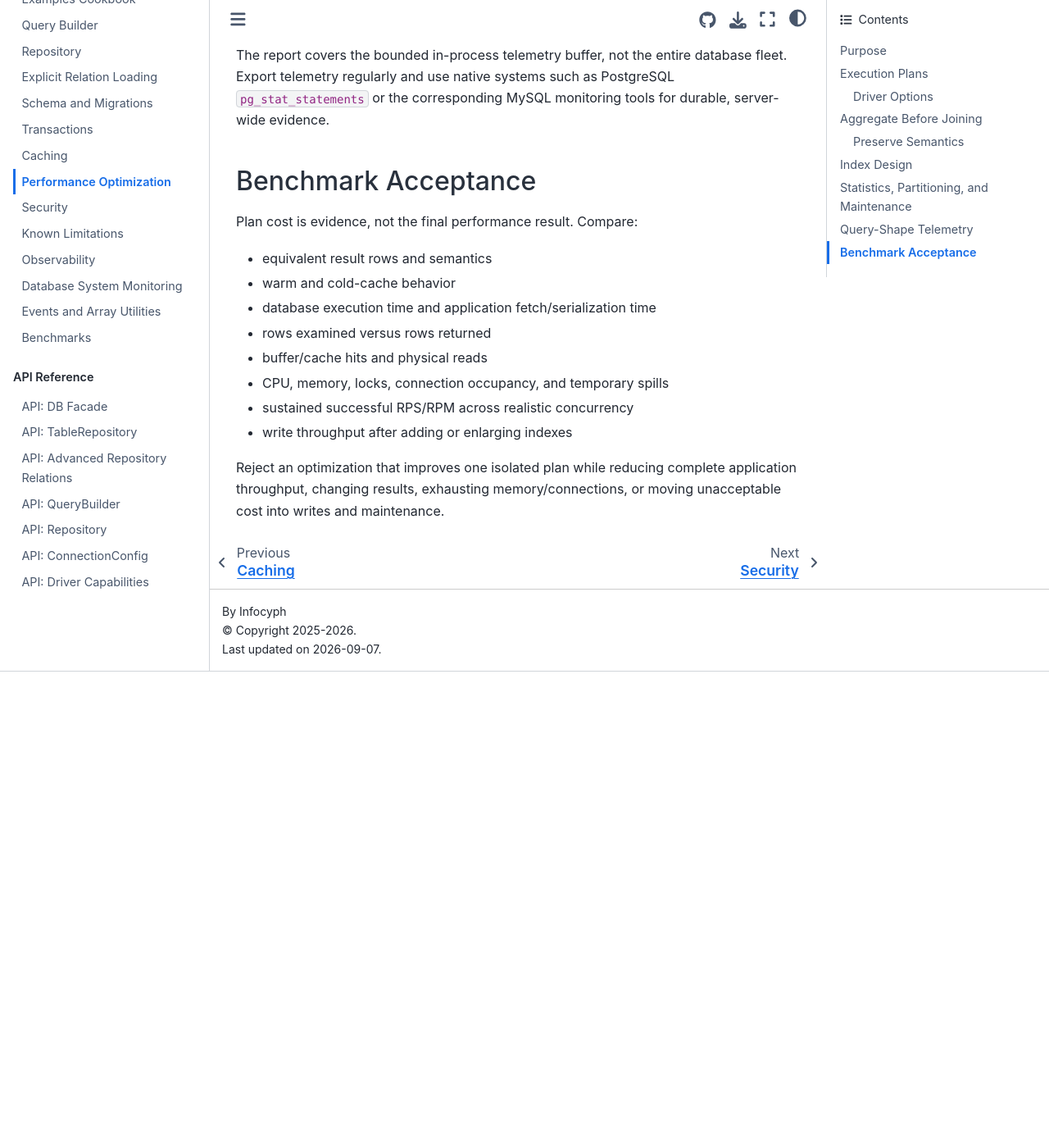
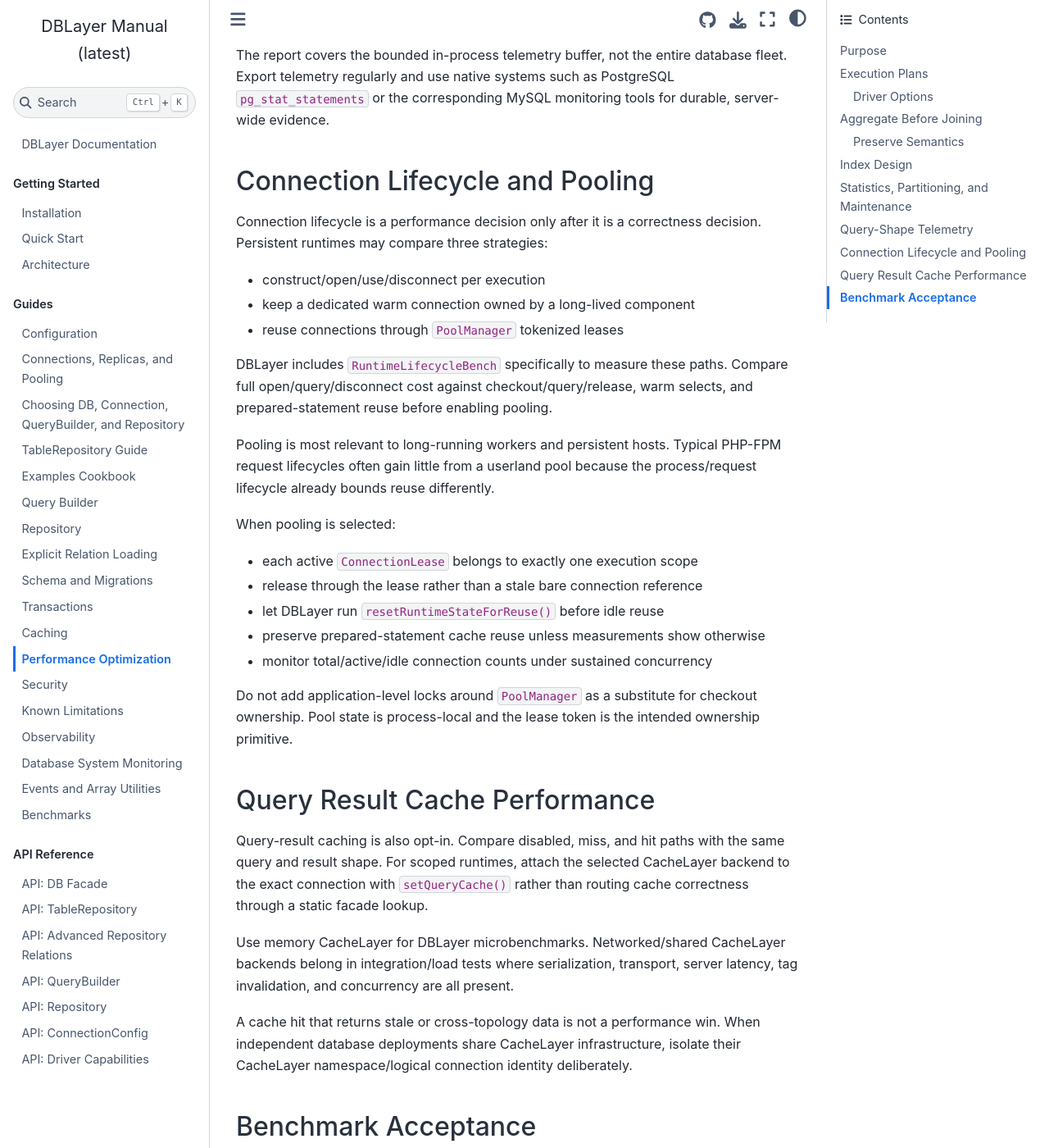
Before and after one commit to infocyph/DBLayer, a Sphinx documentation site: the page built from docs/performance-optimization.rst, in a window 1280 px wide and 1400 px high, scrolled down 5429 px. Shown: the whole window at 82% size. Built offline with Sphinx 7.4.7 and the Sphinx Book theme 1.1.4, drawn with Linux system fonts in a browser that asks for light colours; before the commit the page ends 6248 px from its top, so only the background shows below that; some of the changed text lies outside the part shown.

Commit message:
docs: add lifecycle and pooling performance guidance

```diff
--- a/docs/performance-optimization.rst
+++ b/docs/performance-optimization.rst
@@ -14,7 +14,7 @@
 1. Capture the slow parameterized query shape.
 2. Inspect its native execution plan.
 3. Verify row estimates, actual rows, loops, sort/hash behavior, and I/O.
-4. Change one query, index, statistics, or partitioning decision.
+4. Change one query, index, statistics, partitioning, or runtime-lifecycle decision.
 5. Repeat the plan and an end-to-end benchmark with equivalent results.
 6. Keep the change only when sustained application throughput improves without
    correctness or operational regressions.
@@ -263,6 +263,52 @@
 PostgreSQL ``pg_stat_statements`` or the corresponding MySQL monitoring tools
 for durable, server-wide evidence.
 
+Connection Lifecycle and Pooling
+--------------------------------
+
+Connection lifecycle is a performance decision only after it is a correctness
+decision. Persistent runtimes may compare three strategies:
+
+- construct/open/use/disconnect per execution
+- keep a dedicated warm connection owned by a long-lived component
+- reuse connections through ``PoolManager`` tokenized leases
+
+DBLayer includes ``RuntimeLifecycleBench`` specifically to measure these paths.
+Compare full open/query/disconnect cost against checkout/query/release, warm
+selects, and prepared-statement reuse before enabling pooling.
+
+Pooling is most relevant to long-running workers and persistent hosts. Typical
+PHP-FPM request lifecycles often gain little from a userland pool because the
+process/request lifecycle already bounds reuse differently.
+
+When pooling is selected:
+
+- each active ``ConnectionLease`` belongs to exactly one execution scope
+- release through the lease rather than a stale bare connection reference
+- let DBLayer run ``resetRuntimeStateForReuse()`` before idle reuse
+- preserve prepared-statement cache reuse unless measurements show otherwise
+- monitor total/active/idle connection counts under sustained concurrency
+
+Do not add application-level locks around ``PoolManager`` as a substitute for
+checkout ownership. Pool state is process-local and the lease token is the
+intended ownership primitive.
+
+Query Result Cache Performance
+------------------------------
+
+Query-result caching is also opt-in. Compare disabled, miss, and hit paths with
+the same query and result shape. For scoped runtimes, attach the selected
+CacheLayer backend to the exact connection with ``setQueryCache()`` rather than
+routing cache correctness through a static facade lookup.
+
+Use memory CacheLayer for DBLayer microbenchmarks. Networked/shared CacheLayer
+backends belong in integration/load tests where serialization, transport,
+server latency, tag invalidation, and concurrency are all present.
+
+A cache hit that returns stale or cross-topology data is not a performance win.
+When independent database deployments share CacheLayer infrastructure, isolate
+their CacheLayer namespace/logical connection identity deliberately.
+
 Benchmark Acceptance
 --------------------
 
@@ -274,7 +320,11 @@
 - rows examined versus rows returned
 - buffer/cache hits and physical reads
 - CPU, memory, locks, connection occupancy, and temporary spills
+- connection creation versus checkout/release lifecycle cost
+- prepared-statement reuse benefit
+- query-cache disabled/miss/hit/invalidation cost
 - sustained successful RPS/RPM across realistic concurrency
+- stable memory and connection count across repeated persistent executions
 - write throughput after adding or enlarging indexes
 
 Reject an optimization that improves one isolated plan while reducing complete
```
